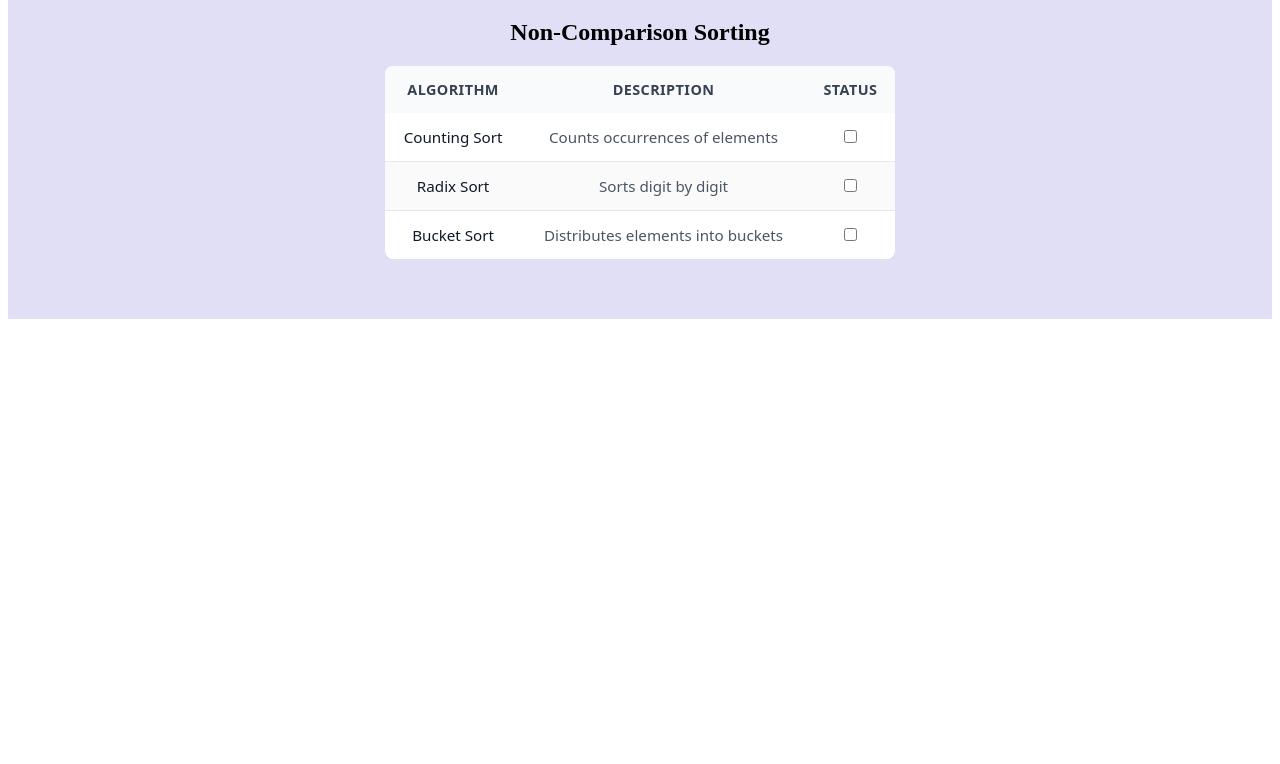
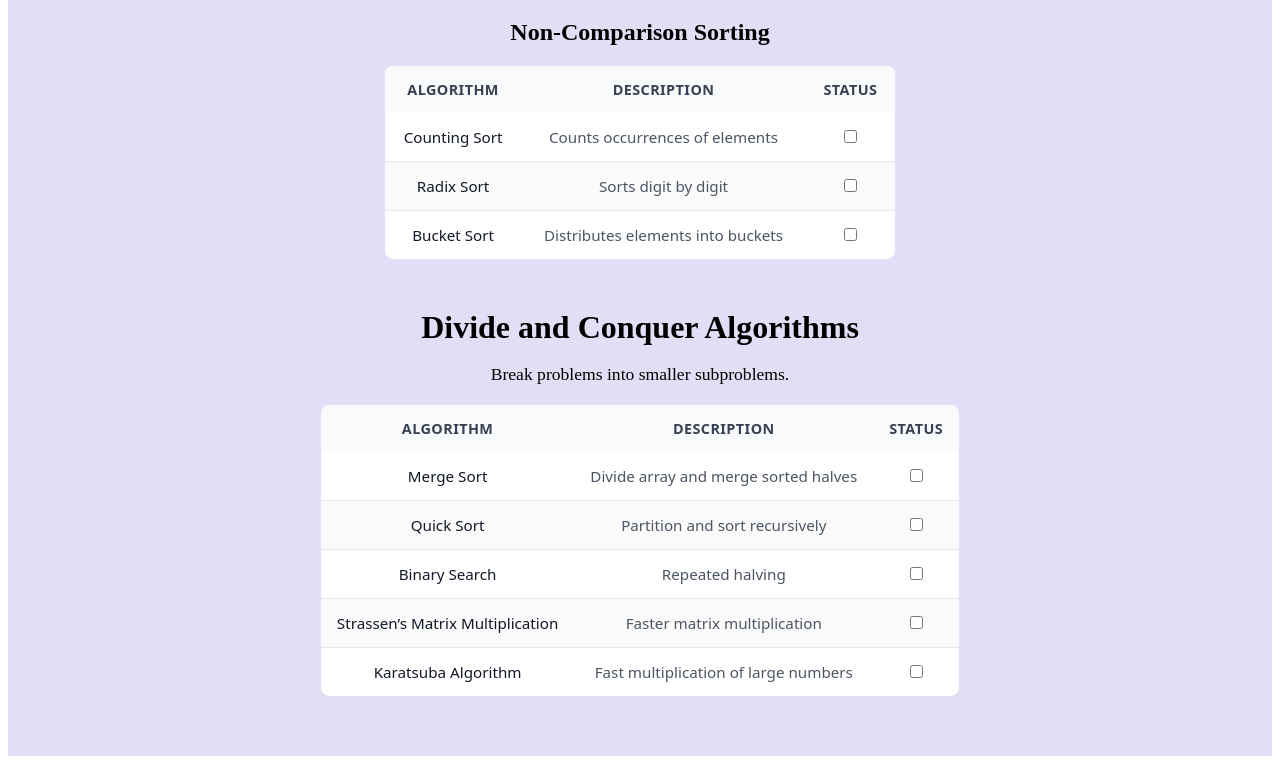
Before and after one commit to amitvermamjm/DSA, a React (Vite) app: page / in a window 1280 px wide. Shown: the part 5141-5905 px from the top of the page. Before the commit the page ends 5468 px from the top, so only its background shows below. Built offline with nearby package versions, Linux system fonts and the light colour scheme.

Commit message:
added divide and concor algorithms

```diff
--- a/src/App.jsx
+++ b/src/App.jsx
@@ -632,6 +632,58 @@ function App() {
               </table>
             </div>
           </div>
+          <div className="sorting-algorithms">
+            <h2>Divide and Conquer Algorithms</h2>
+            <p>Break problems into smaller subproblems.</p>
+            <div className="table-container">
+              <table>
+                <thead>
+                  <tr>
+                    <th>Algorithm</th>
+                    <th>Description</th>
+                    <th>Status</th>
+                  </tr>
+                </thead>
+                <tbody>
+                  <tr>
+                    <td>Merge Sort</td>
+                    <td>Divide array and merge sorted halves</td>
+                    <td data-label="Select">
+                      <input type="checkbox" class="row-checkbox" />
+                    </td>
+                  </tr>
+                  <tr>
+                    <td>Quick Sort</td>
+                    <td>Partition and sort recursively</td>
+                    <td data-label="Select">
+                      <input type="checkbox" class="row-checkbox" />
+                    </td>
+                  </tr>
+                  <tr>
+                    <td>Binary Search</td>
+                    <td>Repeated halving</td>
+                    <td data-label="Select">
+                      <input type="checkbox" class="row-checkbox" />
+                    </td>
+                  </tr>
+                  <tr>
+                    <td>Strassen’s Matrix Multiplication</td>
+                    <td>Faster matrix multiplication</td>
+                    <td data-label="Select">
+                      <input type="checkbox" class="row-checkbox" />
+                    </td>
+                  </tr>
+                  <tr>
+                    <td>Karatsuba Algorithm</td>
+                    <td>Fast multiplication of large numbers</td>
+                    <td data-label="Select">
+                      <input type="checkbox" class="row-checkbox" />
+                    </td>
+                  </tr>
+                </tbody>
+              </table>
+            </div>
+          </div>
         </div>
       </div>
     </>
```
